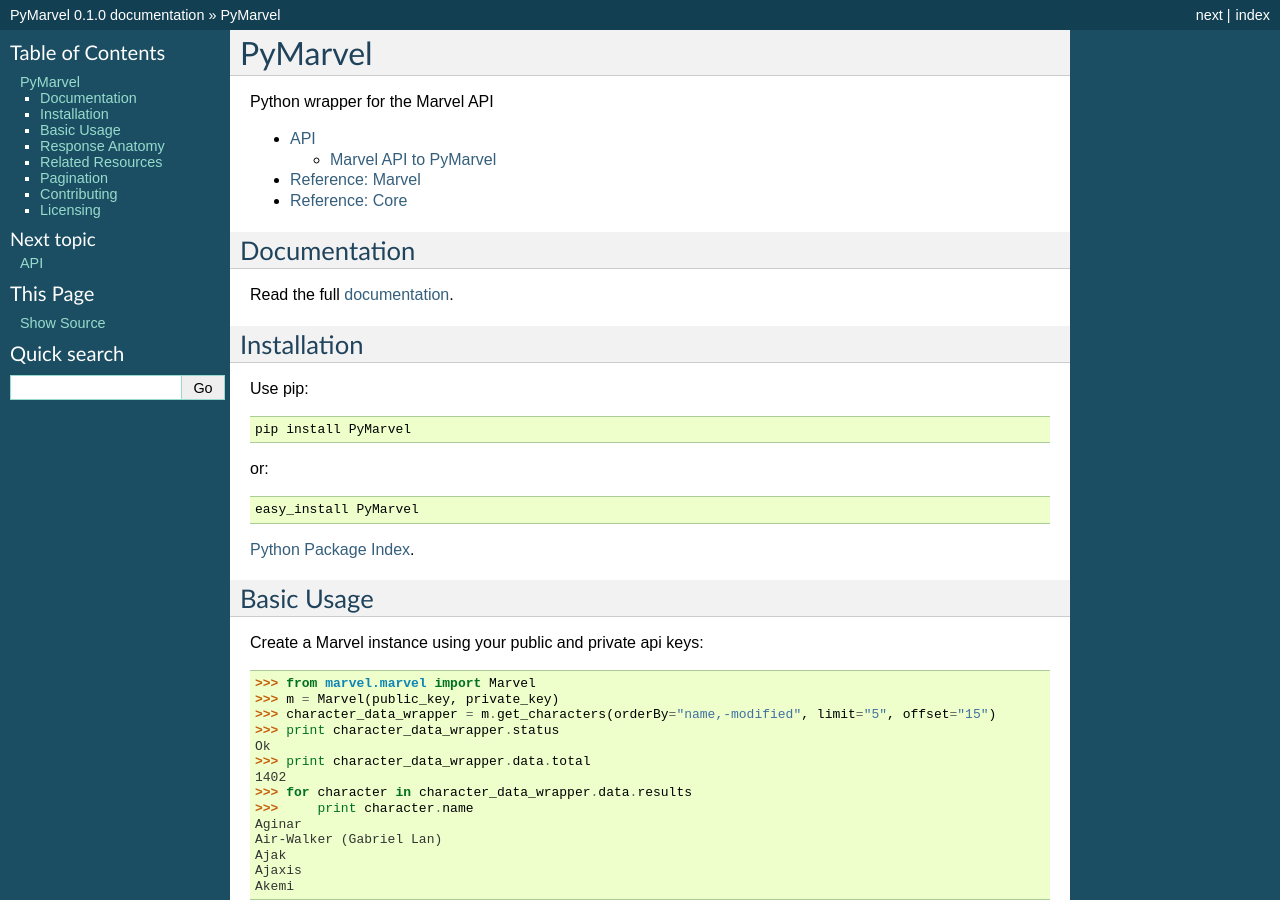
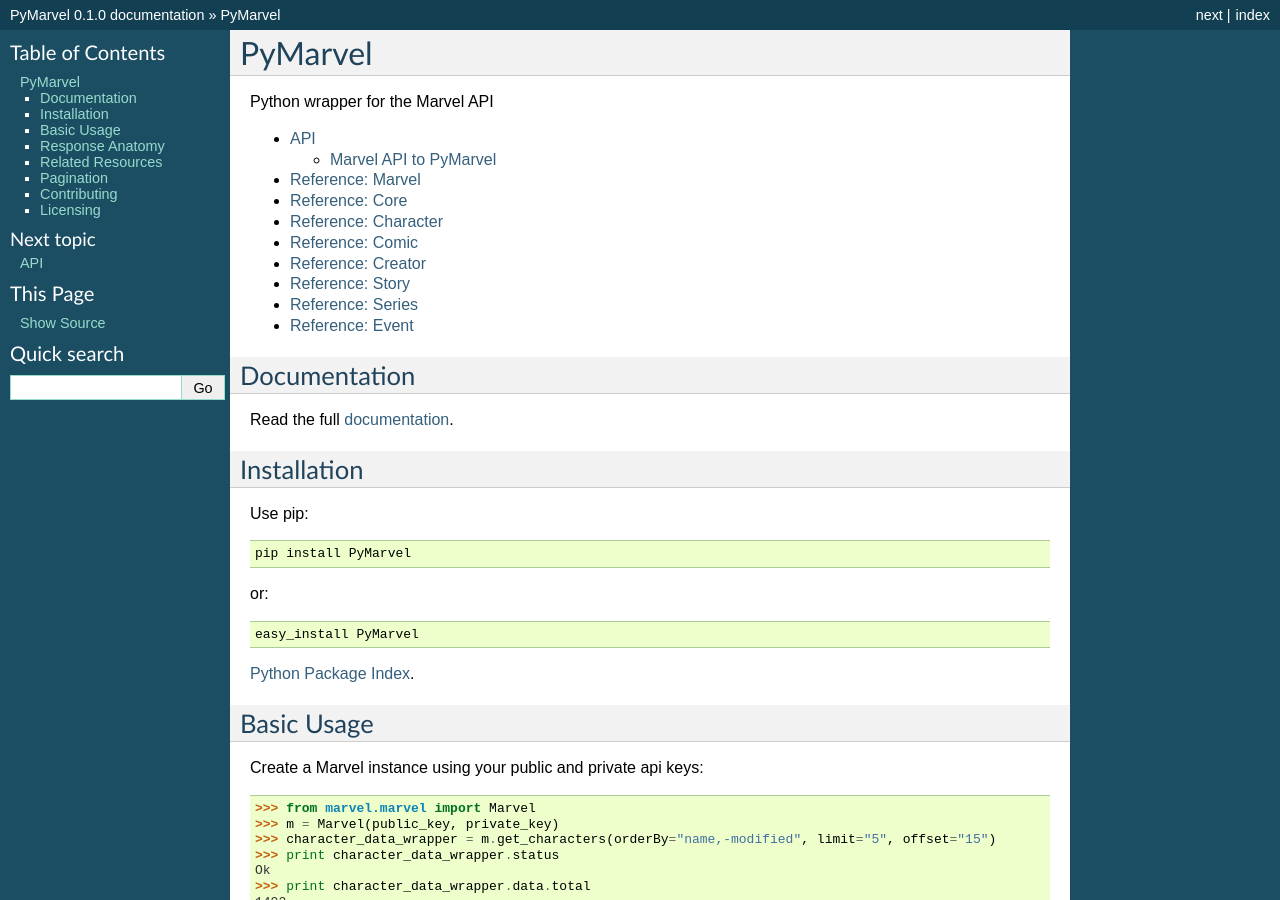
Before and after one commit to gpennington/PyMarvel, a Sphinx documentation site: the page built from docs/index.rst, in a window 1280 px wide and 900 px high. Built offline with Sphinx 7.4.7, drawn with Linux system fonts in a browser that asks for light colours.

Commit message:
stubbed out docs

```diff
--- a/docs/index.rst
+++ b/docs/index.rst
@@ -9,6 +9,12 @@
     api
     Reference: Marvel <reference/marvel>
     Reference: Core <reference/core>
+    Reference: Character <reference/character>
+    Reference: Comic <reference/comic>
+    Reference: Creator <reference/creator>
+    Reference: Story <reference/story>
+    Reference: Series <reference/series>
+    Reference: Event <reference/event>
 
 
 Documentation
--- a/docs/reference/comic.rst
+++ b/docs/reference/comic.rst
@@ -1,7 +1,4 @@
 Comic Module
 ============
 
-.. automodule:: marvel.comic
-    :members:
-    :undoc-members:
-    :inherited-members:
+Coming Soon
--- /dev/null
+++ b/docs/reference/creator.rst
@@ -0,0 +1,4 @@
+Creator Module
+==============
+
+Coming Soon
--- /dev/null
+++ b/docs/reference/event.rst
@@ -0,0 +1,4 @@
+Event Module
+============
+
+Coming Soon
--- /dev/null
+++ b/docs/reference/series.rst
@@ -0,0 +1,4 @@
+Series Module
+=============
+
+Coming Soon
--- /dev/null
+++ b/docs/reference/story.rst
@@ -0,0 +1,4 @@
+Story Module
+============
+
+Coming Soon
```
Also changed, not shown: docs/reference/character.rst (+1 -6 lines).
